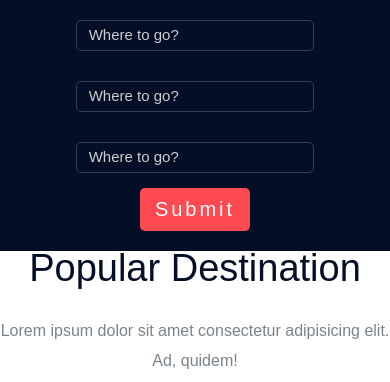
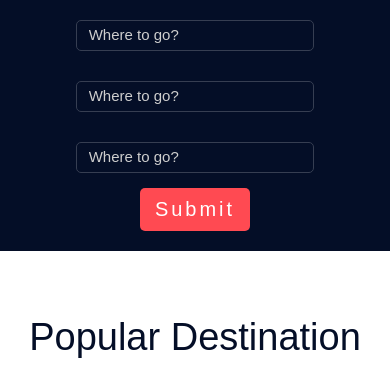
Before and after one commit to milad8118/travelo-template, a plain HTML site: page index.html in a window 390 px wide. Shown: the part 707-1089 px from the top of the page. Drawn offline with Linux system fonts and the light colour scheme.

Commit message:
responsived

```diff
--- a/styles/style.css
+++ b/styles/style.css
@@ -11,7 +11,14 @@
 	box-sizing:border-box;
 
 }
+.app{
+	max-width: 1900px;
+	display: flex;
+	justify-content: center;
+	flex-direction: column;
 
+
+}
 ::selection
 {
 	background-color:#f1c40f
@@ -190,6 +197,11 @@ header
 {
 	flex-direction:column;
 	height:100vh
+}
+@media only screen and (min-width:992px) and (max-width:1200px) {
+	header{
+		height: 60vh;
+	}
 }
 
 .top-header
@@ -411,6 +423,53 @@ header
 	margin:100px 0;
 	height:100px
 }
+@media only screen and (min-width:1200px){
+	.popular-head{
+	    margin-top: -100px;
+	}
+}
+@media only screen and (min-width:1400px){
+	.popular-head{
+	    margin-top: 10px;
+	}
+}
+@media only screen and (min-width:1600px){
+	.popular-head{
+	    margin-top: 100px;
+	}
+}
+
+@media only screen and (max-width:1200px) {
+	.popular-head{
+		padding-top: 10vh;
+		padding-bottom: 5vh;
+	}
+}
+
+@media only screen and (max-width:1100px) {
+	.popular-head{
+		padding-top: 2vh;
+		padding-bottom: 5vh;
+	}
+}
+@media only screen and (max-width:992px){
+	.popular-head{
+		padding-top: 20vh;
+		padding-bottom: 5vh;
+	}
+}
+@media only screen and (max-width:768px){
+	.popular-head{
+		margin-top: 10vh;
+	}
+}
+@media only screen and (max-width:556px){
+	.popular-head{
+		margin-top: 0vh;
+	}
+}
+
+
 
 .popular-head h5
 {
```
